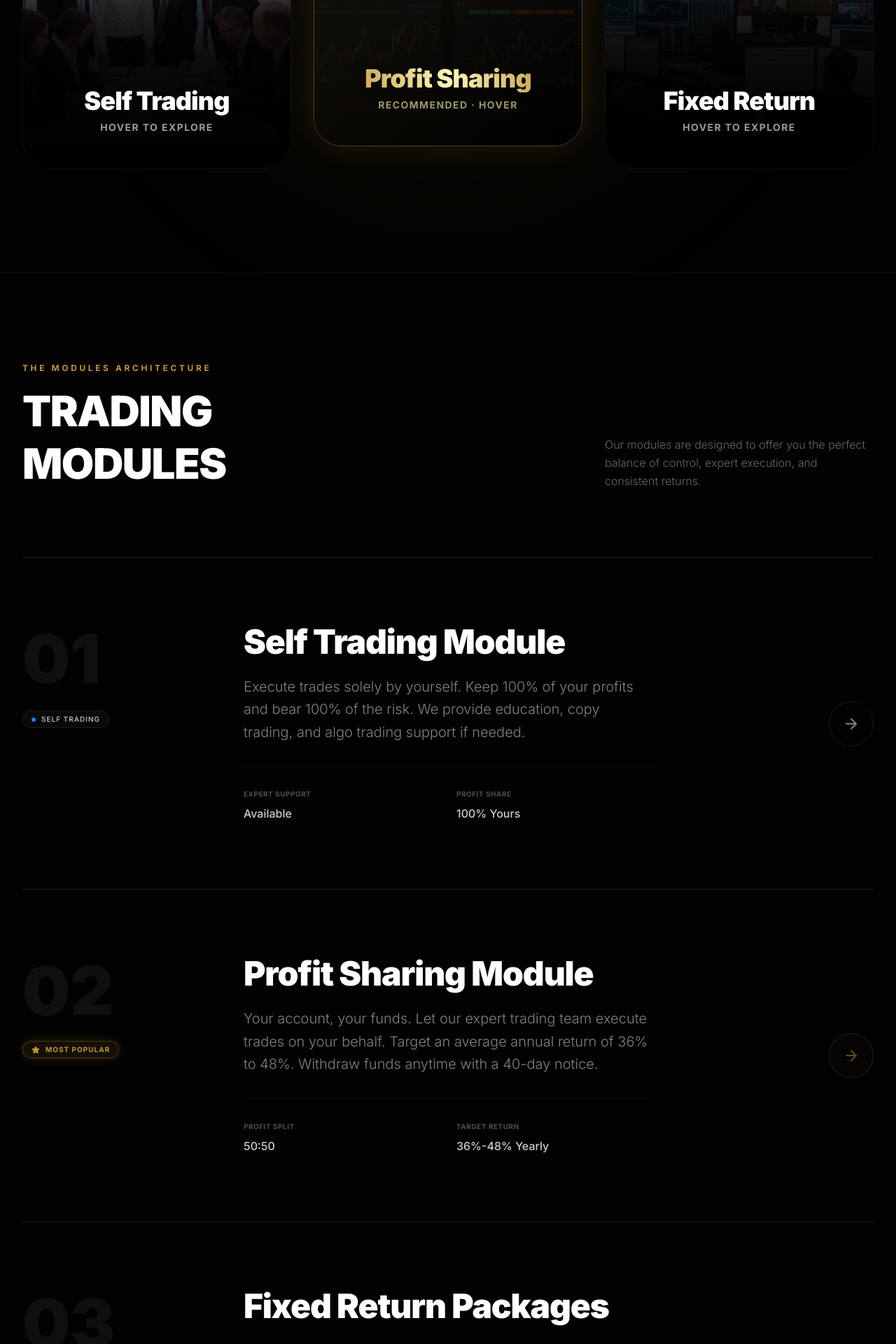
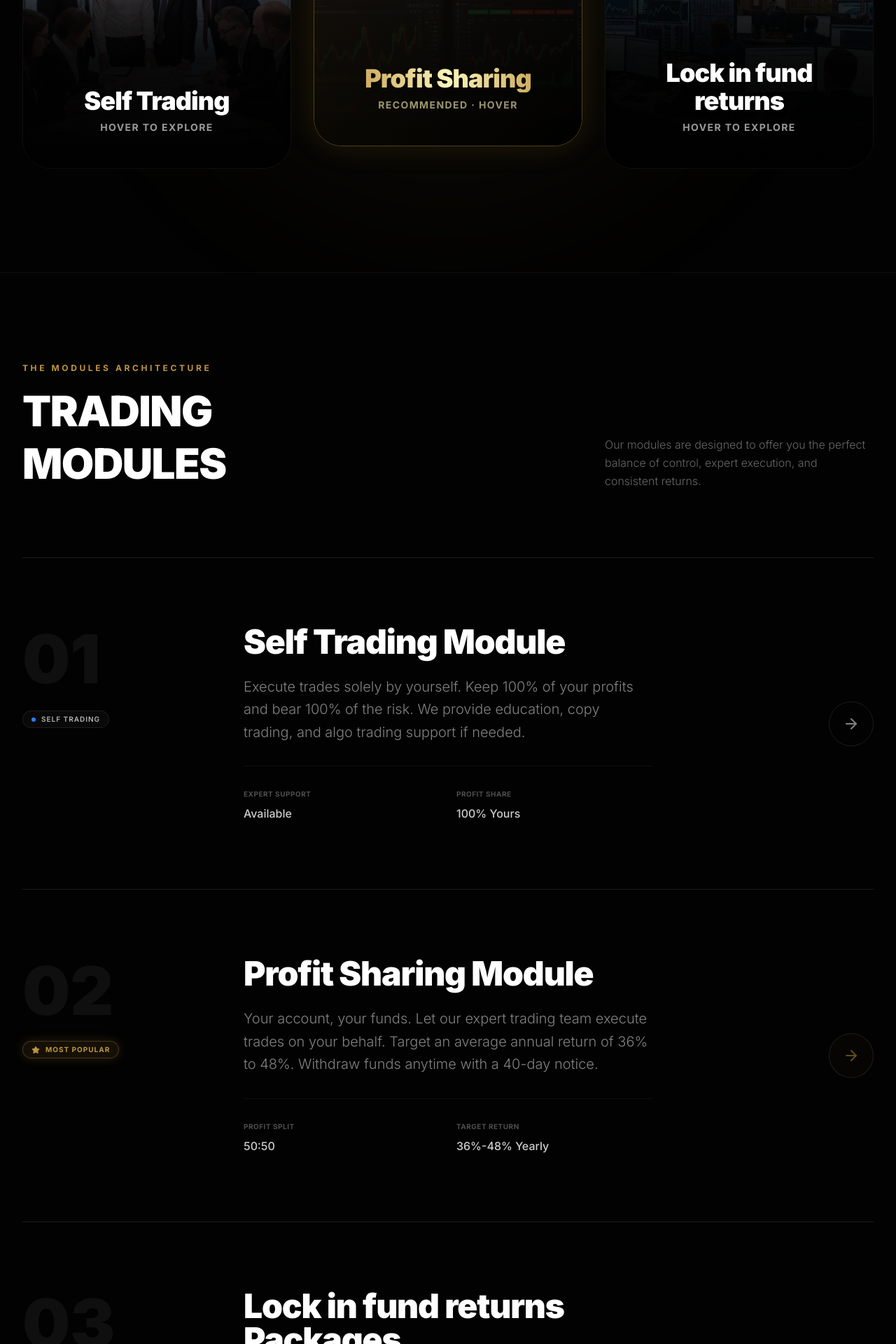
Before and after one commit to ish-kumarr/bfsup, a Next.js app: page /modules in a window 1280 px wide. Shown: the part 1400-3320 px from the top of the page at 70% size. Built offline with nearby package versions, Linux system fonts and the light colour scheme.

Commit message:
Rename Fixed Return to Lock in fund returns

```diff
--- a/app/modules/page.tsx
+++ b/app/modules/page.tsx
@@ -231,7 +231,7 @@ export default function ModulesPage() {
               </div>
             </motion.div>
 
-            {/* Path 3: Fixed Return */}
+            {/* Path 3: Lock in fund returns */}
             <motion.div
               initial={{ opacity: 0, y: 30 }}
               whileInView={{ opacity: 1, y: 0 }}
@@ -246,7 +246,7 @@ export default function ModulesPage() {
                   <div className="absolute inset-0 z-0 bg-[#050505]">
                     <Image
                       src="/modern-financial-trading-office-with-multiple-moni.jpg"
-                      alt="Fixed Return"
+                      alt="Lock in fund returns"
                       fill
                       className="object-cover scale-100 opacity-50 grayscale-0"
                     />
@@ -261,7 +261,7 @@ export default function ModulesPage() {
                       </div>
                     </div>
                     <div className="mt-auto relative z-10 w-full text-center pb-4">
-                      <h3 className="text-3xl md:text-4xl font-black text-white tracking-tight mb-2 text-shadow-lg">Fixed Return</h3>
+                      <h3 className="text-3xl md:text-4xl font-black text-white tracking-tight mb-2 text-shadow-lg">Lock in fund returns</h3>
                       <p className="text-white/60 text-sm tracking-widest uppercase font-bold hidden lg:block">Hover to explore</p>
                       <button onClick={() => setFlippedCard(flippedCard === 3 ? null : 3)} className="lg:hidden mt-4 inline-flex items-center gap-2 px-6 py-2.5 rounded-full border border-white/20 bg-white/10 backdrop-blur-md text-[10px] uppercase tracking-widest font-bold text-white active:scale-95 transition-all">Tap to explore</button>
                     </div>
@@ -432,7 +432,7 @@ export default function ModulesPage() {
 
                 <div className="lg:col-span-6">
                   <h3 className="text-3xl md:text-5xl font-black text-white mb-6 tracking-tight group-hover:text-transparent group-hover:bg-clip-text group-hover:bg-gradient-to-r group-hover:from-white group-hover:to-white/60 transition-all duration-500">
-                    Fixed Return Packages
+                    Lock in fund returns Packages
                   </h3>
                   <p className="text-white/50 text-lg md:text-xl font-light leading-relaxed mb-8">
                     Invest in Pioneer, Elite, Titan, Zenith, Ascendant, Legend, or Apex packages. Target daily returns from 0.2% to 0.5% up to a total of 180% to 220% maximum return.
@@ -572,7 +572,7 @@ export default function ModulesPage() {
         </div>
       </section>
 
-      {/* Deep Dive 03: Fixed Return */}
+      {/* Deep Dive 03: Lock in fund returns */}
       <section id="module-03" className="py-20 lg:py-32 relative bg-[#050505] border-t border-white/5 overflow-hidden">
         {/* Glow */}
         <div className="absolute top-1/2 left-0 w-[400px] lg:w-[600px] h-[400px] lg:h-[600px] bg-emerald-600/5 rounded-full blur-[100px] lg:blur-[150px] -translate-y-1/2 pointer-events-none" />
```
